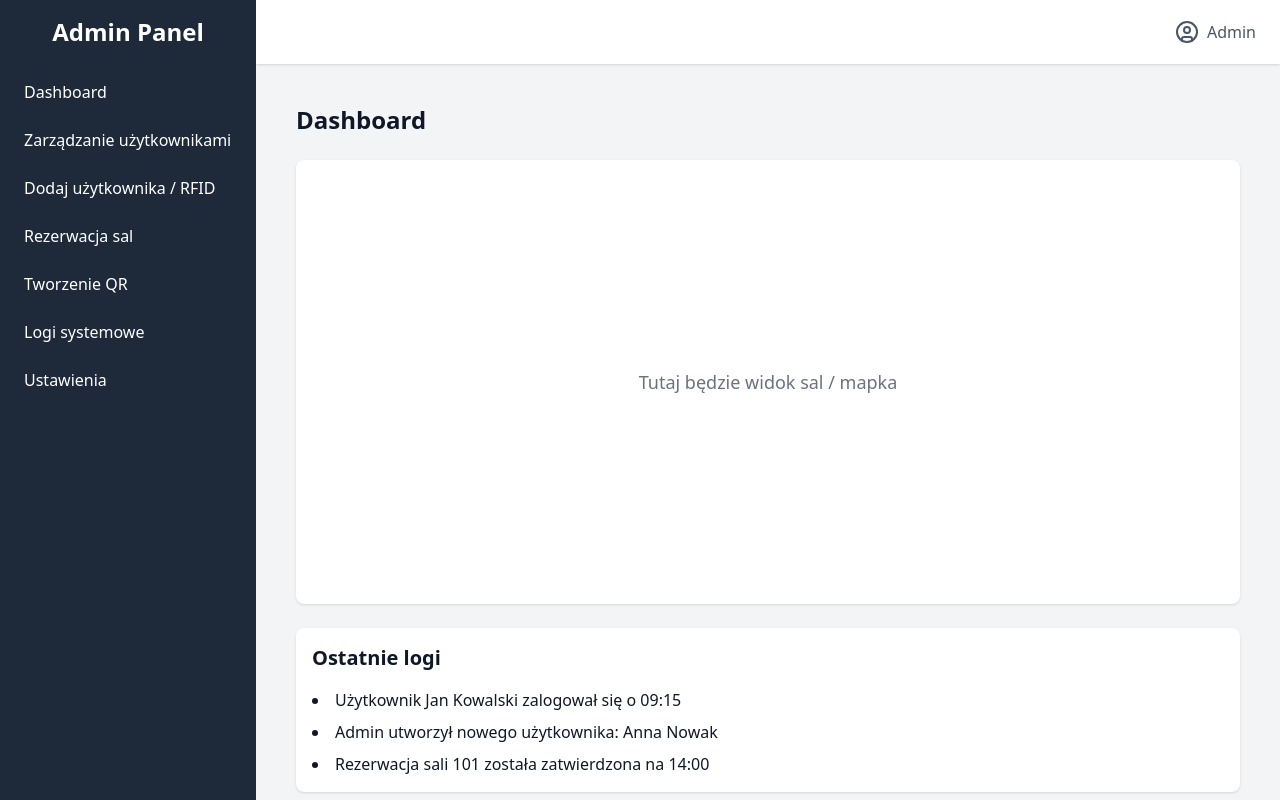
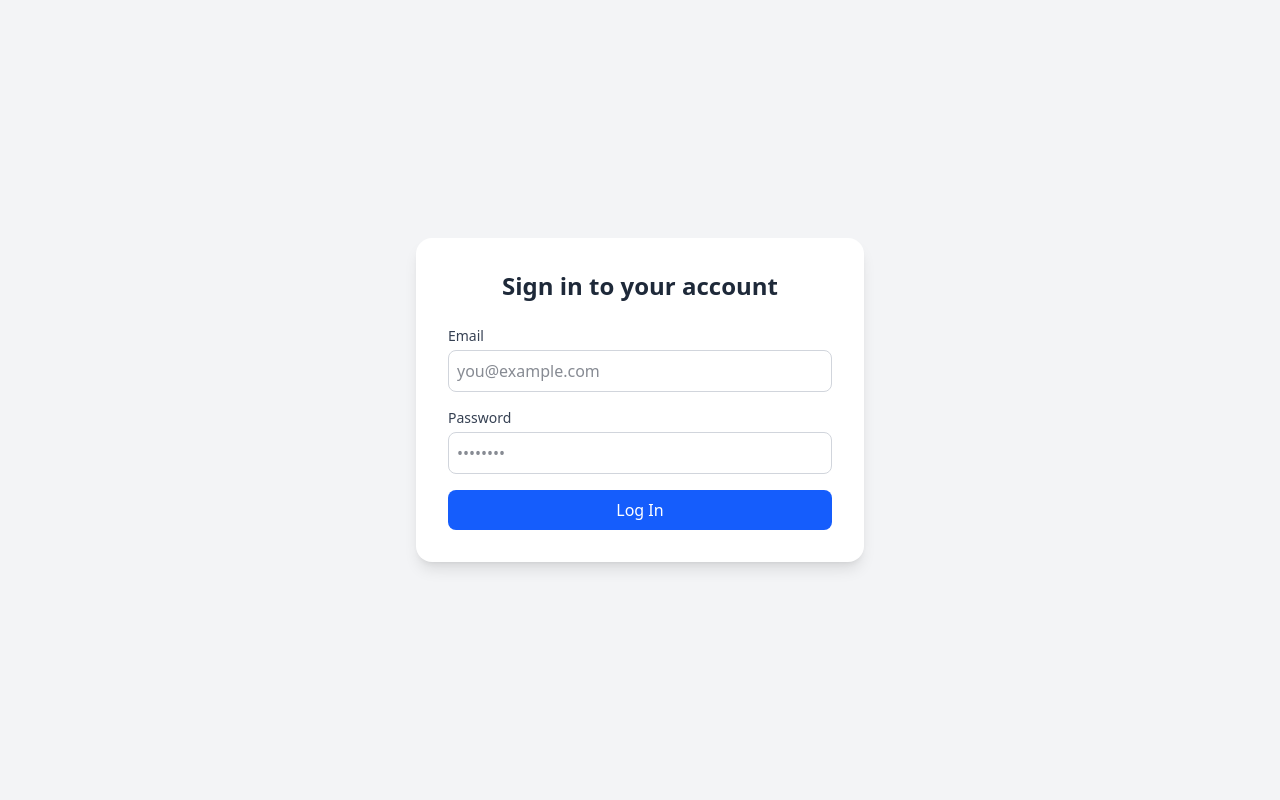
Before and after one commit to AntoniLenart/iot, a React (Vite) app in the folder frontend/: page / in a window 1280 px wide. Built offline with nearby package versions, Linux system fonts and the light colour scheme.

Commit message:
Add login page and basic auth

```diff
--- a/frontend/src/App.jsx
+++ b/frontend/src/App.jsx
@@ -1,6 +1,6 @@
 import { BrowserRouter as Router, Routes, Route } from "react-router-dom";
-import Sidebar from "./components/Sidebar";
-import Navbar from "./components/Navbar";
+import Layout from "./components/Layout";
+import ProtectedRoute from "./components/ProtectedRoute";
 
 // Pages
 import Dashboard from "./pages/Dashboard";
@@ -11,26 +11,30 @@ import QRCodes from "./pages/QRCodes";
 import Settings from "./pages/Settings";
 import Logs from "./pages/Logs";
 
+import Login from "./pages/Login";
+
 export default function App() {
   return (
     <Router>
-      <div className="flex">
-        <Sidebar />
-        <div className="ml-64 flex-1 flex flex-col h-screen">
-          <Navbar />
-          <div className="flex-1 p-4 overflow-hidden">
       <Routes>
-              <Route path="/" element={<Dashboard />} />
+        <Route path="/" element={<Login />} />
+        <Route
+          element={
+            <ProtectedRoute>
+              <Layout />
+            </ProtectedRoute>
+          }
+        >
+          <Route path="/dashboard" element={<Dashboard />} />
+          <Route path="/login" element={<Login />} />
           <Route path="/users" element={<Users />} />
           <Route path="/add-user" element={<AddUser />} />
           <Route path="/rooms" element={<Rooms />} />
           <Route path="/qr-codes" element={<QRCodes />} />
           <Route path="/settings" element={<Settings />} />
           <Route path="/logs" element={<Logs />} />
+      </Route>
       </Routes>
-          </div>
-        </div>
-      </div>
     </Router>
   );
 }
--- /dev/null
+++ b/frontend/src/components/Layout.jsx
@@ -0,0 +1,17 @@
+import Navbar from "./Navbar";
+import Sidebar from "./Sidebar";
+import { Outlet } from "react-router-dom";
+
+export default function Layout() {
+  return (
+    <div className="flex">
+      <Sidebar />
+      <div className="ml-64 flex-1 flex flex-col h-screen">
+        <Navbar />
+        <div className="flex-1 p-4 overflow-hidden">
+          <Outlet />
+        </div>
+      </div>
+    </div>
+  );
+}
--- /dev/null
+++ b/frontend/src/components/ProtectedRoute.jsx
@@ -0,0 +1,7 @@
+import { Navigate } from "react-router-dom";
+
+export default function ProtectedRoute({ children }) {
+  const isLoggedIn = localStorage.getItem("isLoggedIn") === "true";
+
+  return isLoggedIn ? children : <Navigate to="/" />;
+}
--- /dev/null
+++ b/frontend/src/pages/Login.jsx
@@ -0,0 +1,71 @@
+import { useState } from "react";
+import { useNavigate } from "react-router-dom";
+
+export default function Login() {
+  const navigate = useNavigate();
+  const [email, setEmail] = useState("");
+  const [password, setPassword] = useState("");
+  const [error, setError] = useState("");
+
+  const handleSubmit = (e) => {
+    e.preventDefault();
+
+    // 🔐 Prosty przykład "logowania" (symulacja)
+    if (email === "admin@example.com" && password === "admin") {
+      // ✅ Zapisz "zalogowanie"
+      localStorage.setItem("isLoggedIn", "true");
+
+      // ✅ Przekieruj do dashboardu
+      navigate("/dashboard");
+    } else {
+      setError("Invalid email or password");
+    }
+  };
+
+  return (
+    <div className="flex items-center justify-center min-h-screen bg-gray-100">
+      <div className="bg-white p-8 rounded-2xl shadow-lg w-full max-w-md">
+        <h2 className="text-2xl font-bold mb-6 text-center text-gray-800">
+          Sign in to your account
+        </h2>
+
+        {error && (
+          <p className="text-red-500 text-sm mb-4 text-center">{error}</p>
+        )}
+
+        <form onSubmit={handleSubmit} className="space-y-4">
+          <div>
+            <label className="block text-gray-700 text-sm mb-1">Email</label>
+            <input
+              type="email"
+              value={email}
+              onChange={(e) => setEmail(e.target.value)}
+              className="w-full border border-gray-300 rounded-lg p-2 focus:outline-none focus:ring-2 focus:ring-blue-500"
+              placeholder="you@example.com"
+              required
+            />
+          </div>
+
+          <div>
+            <label className="block text-gray-700 text-sm mb-1">Password</label>
+            <input
+              type="password"
+              value={password}
+              onChange={(e) => setPassword(e.target.value)}
+              className="w-full border border-gray-300 rounded-lg p-2 focus:outline-none focus:ring-2 focus:ring-blue-500"
+              placeholder="••••••••"
+              required
+            />
+          </div>
+
+          <button
+            type="submit"
+            className="w-full bg-blue-600 text-white py-2 rounded-lg hover:bg-blue-700 transition-colors"
+          >
+            Log In
+          </button>
+        </form>
+      </div>
+    </div>
+  );
+}
```
Lines whose indentation alone changed are shown as unchanged.
